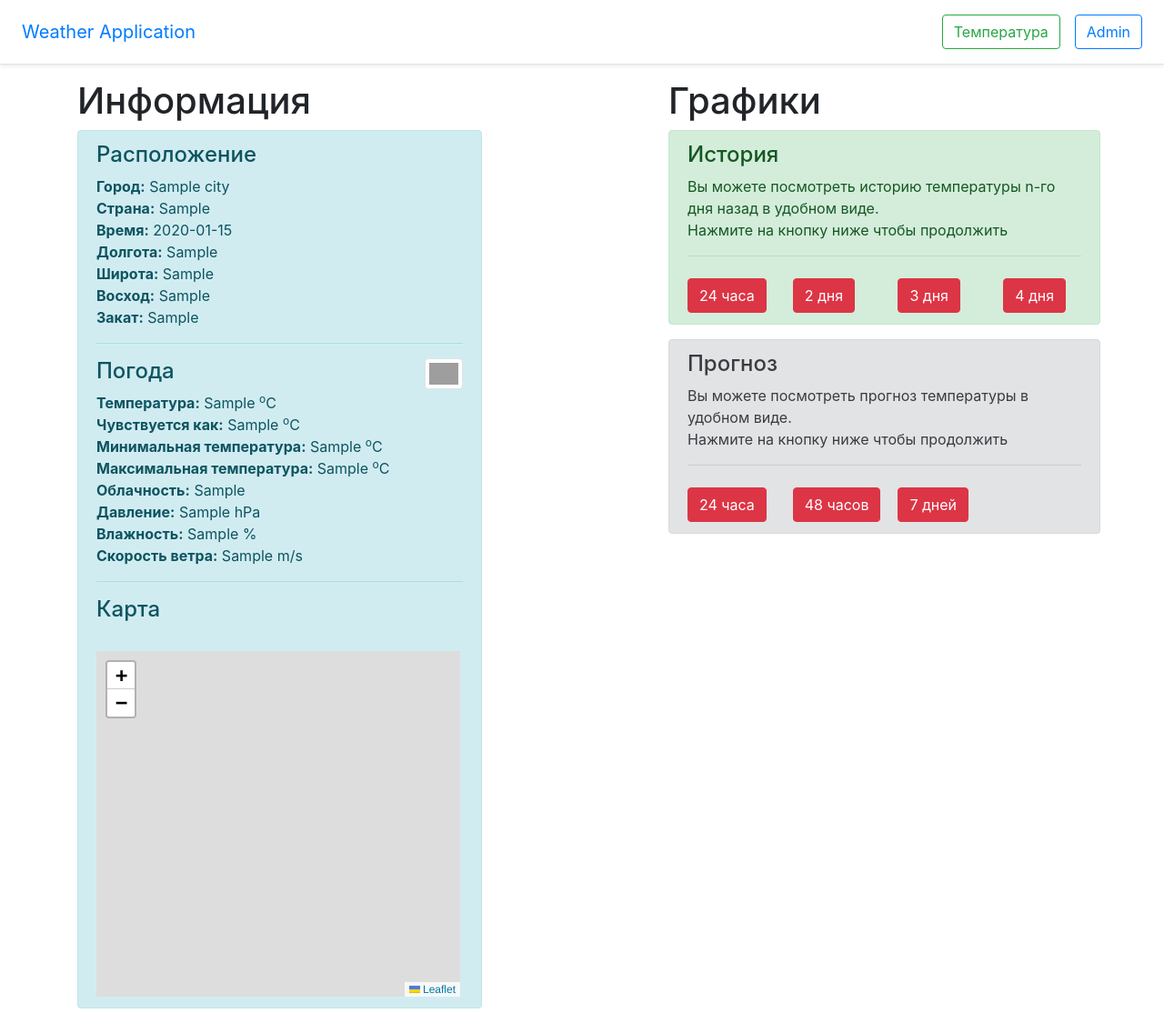
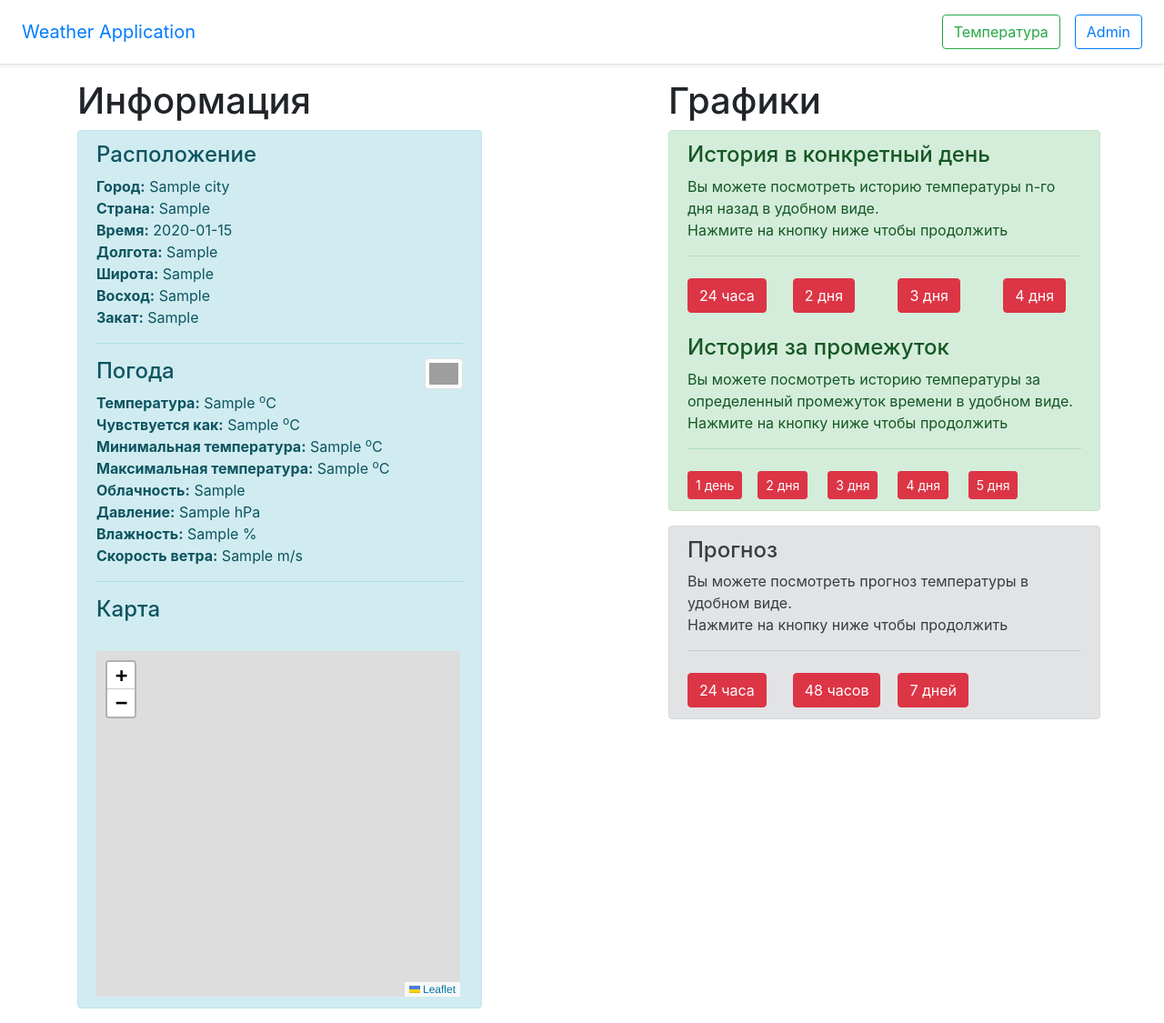
Before and after one commit to MeDveDkaMa/weather_app, a Django app: page /api/info/1/ in a window 1280 px wide. Shown: the whole page at 91% size. Run offline with Django 3.2, Linux system fonts and the light colour scheme; tables that the repository leaves empty hold one stand-in row (values such as "Sample post"); some libraries are stand-ins or nearby versions; grey boxes are pictures that could not be loaded.

Commit message:
add period history and refactor

```diff
--- a/templates/weather/cityInformation.html
+++ b/templates/weather/cityInformation.html
@@ -61,7 +61,7 @@
                         <div class="row">
                             <h1>Графики</h1>
                             <div class="alert alert-success">
-                                <h4 class="alert-heading">История</h4>
+                                <h4 class="alert-heading">История в конкретный день</h4>
                                 <p>Вы можете посмотреть историю температуры n-го дня назад в удобном виде. <br> Нажмите
                                     на кнопку ниже
                                     чтобы
@@ -69,31 +69,76 @@
                                 <hr>
                                 <div class="row">
                                     <div class="col-md-1">
-                                        <form action="{% url 'history_city' city.information.city_id 86400 %}"
+                                        <form action="{% url 'history_city' city.information.city_id 86400 1 %}"
                                               method="get">
                                             <input type="submit" name="" value="24 часа"
                                                    class="mt-2 btn btn-danger">
                                         </form>
                                     </div>
                                     <div class="col-md-1 offset-md-2">
-                                        <form action="{% url 'history_city' city.information.city_id 172800 %}"
+                                        <form action="{% url 'history_city' city.information.city_id 172800 1 %}"
                                               method="get">
                                             <input type="submit" name="" value="2 дня"
                                                    class="mt-2 btn btn-danger">
                                         </form>
                                     </div>
                                     <div class="col-md-1 offset-md-2 ">
-                                        <form action="{% url 'history_city' city.information.city_id 259200 %}"
+                                        <form action="{% url 'history_city' city.information.city_id 259200 1 %}"
                                               method="get">
                                             <input type="submit" name="" value="3 дня"
                                                    class="mt-2 btn btn-danger">
                                         </form>
                                     </div>
                                     <div class="col-md-1 offset-md-2 ">
-                                        <form action="{% url 'history_city' city.information.city_id 345600 %}"
+                                        <form action="{% url 'history_city' city.information.city_id 345600 1 %}"
                                               method="get">
                                             <input type="submit" name="" value="4 дня"
                                                    class="mt-2 btn btn-danger">
+                                        </form>
+                                    </div>
+                                </div>
+                                <br>
+                                <h4 class="alert-heading">История за промежуток</h4>
+                                <p>Вы можете посмотреть историю температуры за определенный промежуток времени в удобном
+                                    виде. <br> Нажмите
+                                    на кнопку ниже
+                                    чтобы
+                                    продолжить</p>
+                                <hr>
+                                <div class="row">
+                                    <div class="col-md-1">
+                                        <form action="{% url 'history_city' city.information.city_id 86400 2 %}"
+                                              method="get">
+                                            <input type="submit" name="" value="1 день"
+                                                   class="mt-2 btn btn-danger btn-sm">
+                                        </form>
+                                    </div>
+                                    <div class="col-md-1 offset-md-1">
+                                        <form action="{% url 'history_city' city.information.city_id 172800 2 %}"
+                                              method="get">
+                                            <input type="submit" name="" value="2 дня"
+                                                   class="mt-2 btn btn-danger btn-sm">
+                                        </form>
+                                    </div>
+                                    <div class="col-md-1 offset-md-1 ">
+                                        <form action="{% url 'history_city' city.information.city_id 259200 2 %}"
+                                              method="get">
+                                            <input type="submit" name="" value="3 дня"
+                                                   class="mt-2 btn btn-danger btn-sm">
+                                        </form>
+                                    </div>
+                                    <div class="col-md-1 offset-md-1 ">
+                                        <form action="{% url 'history_city' city.information.city_id 345600 2 %}"
+                                              method="get">
+                                            <input type="submit" name="" value="4 дня"
+                                                   class="mt-2 btn btn-danger btn-sm">
+                                        </form>
+                                    </div>
+                                    <div class="col-md-1 offset-md-1 ">
+                                        <form action="{% url 'history_city' city.information.city_id 432000 2 %}"
+                                              method="get">
+                                            <input type="submit" name="" value="5 дня"
+                                                   class="mt-2 btn btn-danger btn-sm">
                                         </form>
                                     </div>
                                 </div>
--- a/weather/urls.py
+++ b/weather/urls.py
@@ -6,7 +6,7 @@ urlpatterns = [
     path('api/add/city/name', views.AddCityByNameView.as_view(), name="add_city"),
     path('api/add/city/coord', views.AddCityByCoordView.as_view(), name="add_city_by_coord"),
     path('api/info/<int:pk>/', views.InformationCityView.as_view(), name="information_city"),
-    path('api/history/<int:pk>/time/<int:time>/', views.CityTemperatureHistoryView.as_view(), name="history_city"),
+    path('api/history/<int:pk>/time/<int:time>/type/<int:type>/', views.CityHistoryView.as_view(), name="history_city"),
     path('api/info/update/', views.UpdateInformationView.as_view(), name="update_info"),
     path('api/info/temperature/all', views.AllCityTemperatureView.as_view(), name="all_temperature_info"),
     path('api/api/delete/<int:pk>/', views.DeleteCityView.as_view(), name="delete_city"),
--- a/weather/views.py
+++ b/weather/views.py
@@ -259,8 +259,8 @@ class AllCityTemperatureView(BaseView):
         return context
 
 
-class CityTemperatureHistoryView(BaseView):
-    template_name = 'charts/historyTemperature.html'
+class CityHistoryView(BaseView):
+    template_name = 'charts/historyInformation.html'
 
     def get_context_data(self, **kwargs):
         context = super().get_context_data(**kwargs)
@@ -270,24 +270,48 @@ class CityTemperatureHistoryView(BaseView):
 
         lat = Information.objects.get(city_id=kwargs["pk"]).coord_lat
         lon = Information.objects.get(city_id=kwargs["pk"]).coord_lon
-        # Current unix time - 1 day
-        dt = int(time.time()) + 360 - kwargs["time"]
-        res = requests.get(url.format(lat, lon, dt)).json()
-        city_name = City.objects.get(id=kwargs["pk"])
-        context["city"] = city_name
 
         all_history = []
-        for i in range(0, 24):
-            history_info = {
-                'time': datetime.utcfromtimestamp(res["hourly"][i]["dt"] +
-                                                  res["timezone_offset"]).strftime('%Y-%m-%d %H:%M '),
-                'temp': res["hourly"][i]["temp"],
-            }
-            all_history.append(history_info)
 
-        context["history_context"] = all_history
+        if kwargs["type"] == 1:
+            # Current unix time - 1 day
+            dt = int(time.time()) + 360 - kwargs["time"]
+            res = requests.get(url.format(lat, lon, dt)).json()
+            print(url.format(lat, lon, dt))
+            city_name = City.objects.get(id=kwargs["pk"])
+            context["city"] = city_name
 
-        print(context["history_context"])
+            for i in range(0, 24):
+                history_info = {
+                    'time': datetime.utcfromtimestamp(res["hourly"][i]["dt"] +
+                                                      res["timezone_offset"]).strftime('%Y-%m-%d %H:%M '),
+                    'temp': res["hourly"][i]["temp"],
+                }
+                all_history.append(history_info)
+
+            context["history_context"] = all_history
+            print(context["history_context"])
+
+        if kwargs["type"] == 2:
+            while kwargs["time"] >= 86400:
+                # Current unix time - 1 day
+                dt = int(time.time()) + 360 - kwargs["time"]
+                res = requests.get(url.format(lat, lon, dt)).json()
+                print("API PER DAY", url.format(lat, lon, dt))
+                city_name = City.objects.get(id=kwargs["pk"])
+                context["city"] = city_name
+
+                for i in range(0, 24):
+                    history_info = {
+                        'time': datetime.utcfromtimestamp(res["hourly"][i]["dt"] +
+                                                          res["timezone_offset"]).strftime('%Y-%m-%d %H:%M '),
+                        'temp': res["hourly"][i]["temp"],
+                    }
+                    all_history.append(history_info)
+                kwargs["time"] -= 86400
+                print("TIME: ", kwargs["time"])
+            context["history_context"] = all_history
+            print("HISTORY PER DAY : ", context["history_context"])
 
         return context
 
```
Also changed, not shown: templates/charts/historyInformation.html (renamed from templates/charts/historyTemperature.html, +28 -57 lines).
